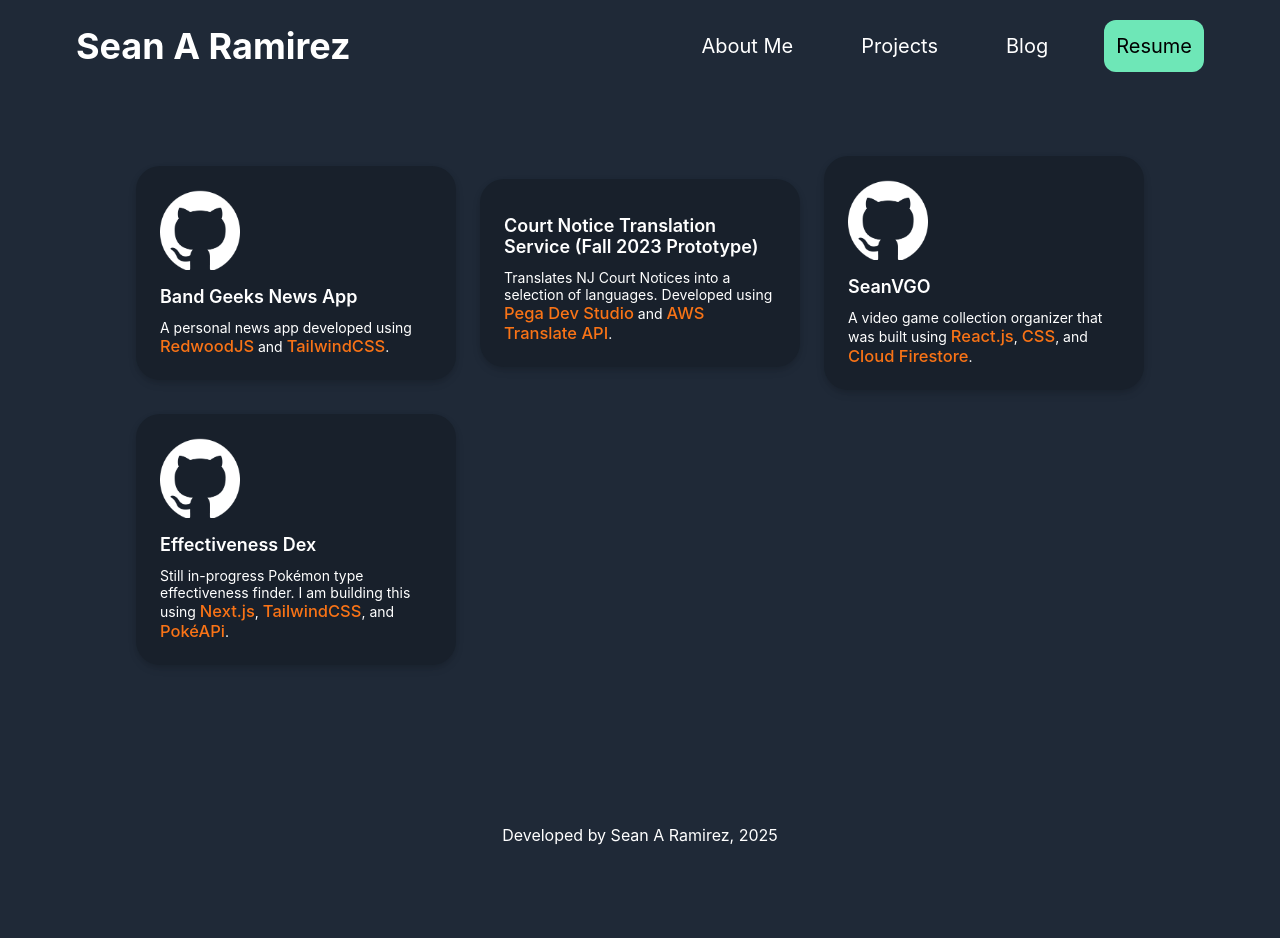
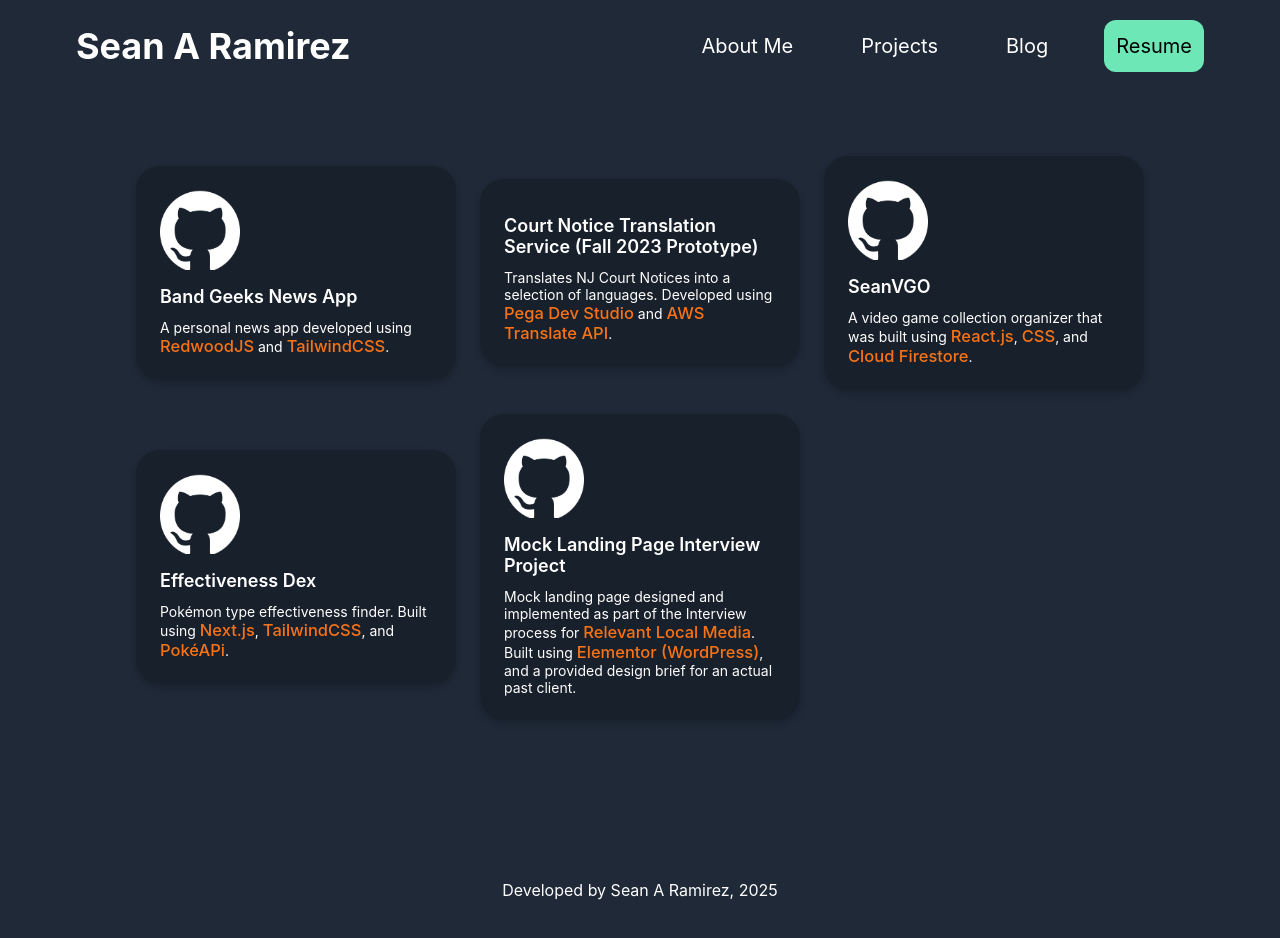
Before and after one commit to snaramirez872/seanramirez, a Next.js app: page /projects in a window 1280 px wide. Before the commit the page ends 885 px from the top, so only its background shows below. Built offline with nearby package versions, Linux system fonts and the light colour scheme.

Commit message:
updated projects page and added new blog post

```diff
--- a/data/posts.json
+++ b/data/posts.json
@@ -22,5 +22,11 @@
         "title": "[5/19/2025] Effectiveness Dex - May Update",
         "content": "Effectiveness Dex is officially on hiatus due to my enrollment into a Medical Billing and Coding online course last month. I hope to pick this up again soon!",
         "datetime": "May 19, 2025 20:40:10"
+    },
+    {
+        "id": "4",
+        "title": "New Projects!",
+        "content": "Hey all, been a while. I am no longer continuing work on Effectiveness Dex, however I have picked up two new projects after trying to find the time between interviews and my online course! More information can be found on my GitHub.",
+        "datetime": "June 19, 2025 18:17:10"
     }
 ]
--- a/src/app/projects/page.js
+++ b/src/app/projects/page.js
@@ -44,7 +44,15 @@ export default function Page() {
                         hover='GitHub Repo for App'
 
                     >
-                        <p className="desc">Still in-progress Pok&eacute;mon type effectiveness finder. I am building this using <span className="tools">Next.js</span>, <span className="tools">TailwindCSS</span>, and <a className="tools" href="https://pokeapi.co/docs/v2" target="_blank" rel="noreferrer">Pok&eacute;APi</a>.</p>
+                        <p className="desc">Pok&eacute;mon type effectiveness finder. Built using <span className="tools">Next.js</span>, <span className="tools">TailwindCSS</span>, and <a className="tools" href="https://pokeapi.co/docs/v2" target="_blank" rel="noreferrer">Pok&eacute;APi</a>.</p>
+                    </ProjectCards>
+                    <ProjectCards
+                        title='Mock Landing Page Interview Project'
+                        link='https://interviewalt.wpengine.com'
+                        hover='WPEngine Hosted Site'
+
+                    >
+                        <p className="desc">Mock landing page designed and implemented as part of the Interview process for <a className="tools" href="https://relevantlocalmedia.com">Relevant Local Media</a>. Built using <span className="tools">Elementor (WordPress)</span>, and a provided design brief for an actual past client.</p>
                     </ProjectCards>
                 </div>
             </div>
```
